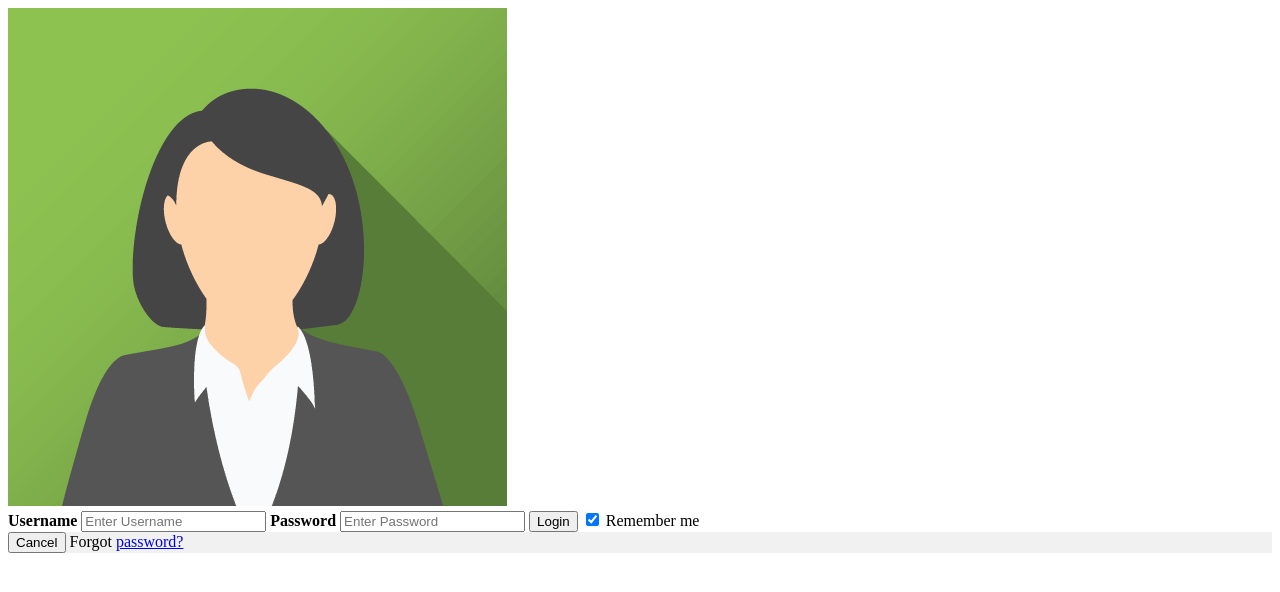
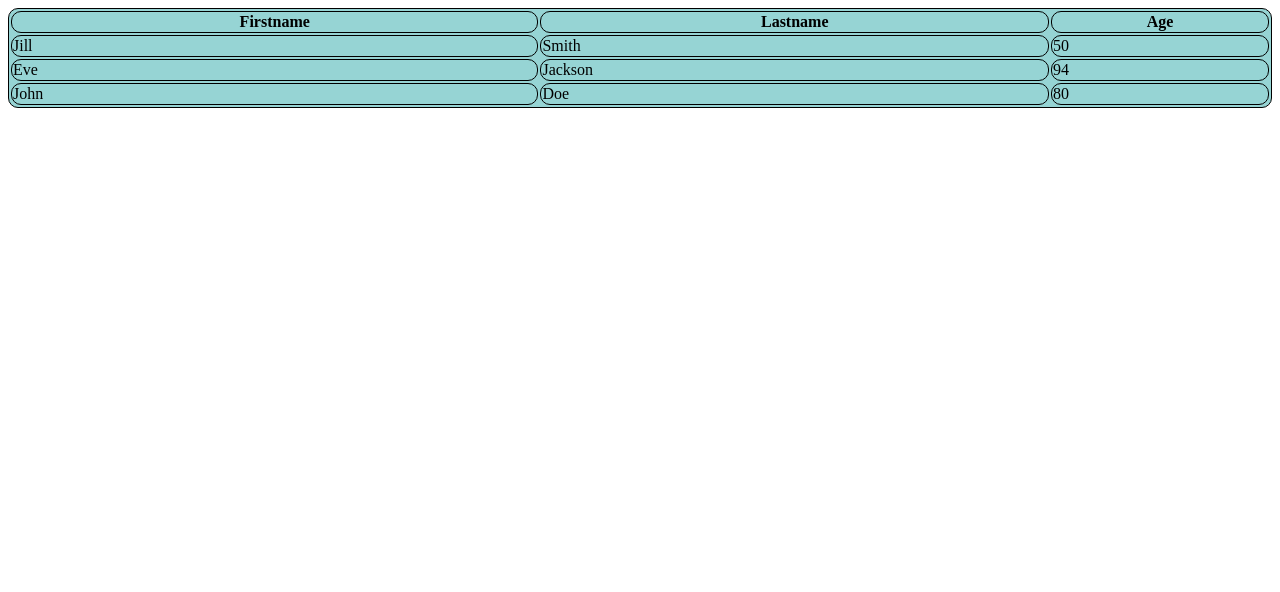
Before and after one commit to 23himanshusingh/HTML-CSS-tasks, a plain HTML site: page Task6.html in a window 1280 px wide. Drawn offline with Linux system fonts and the light colour scheme.

Commit message:
Task6.html

```diff
--- a/Task6.html
+++ b/Task6.html
@@ -4,31 +4,40 @@
     <meta charset="UTF-8">
     <meta name="viewport" content="width=device-width, initial-scale=1.0">
     <title>Document</title>
-    <link href="./style6.css" rel="stylesheet" type="text/css" />
+    <style>
+        table, th, td {
+            border: 1px solid black;
+            border-radius: 10px;
+          }
+    table,th,td{
+        background-color: #96D4D4;
+    }
+</style>
 </head>
 <body>
-    <form action="action_page.php" method="post">
-        <div class="imgcontainer">
-          <img src="img_avatar2.png" alt="Avatar" class="avatar">
-        </div>
+    <table style="width:100%">
+        <tr>
+            <th>Firstname</th>
+            <th>Lastname</th>
+            <th>Age</th>
+        </tr>
+        <tr>
+            <td>Jill</td>
+            <td>Smith</td>
+            <td>50</td>
+        </tr>
+        <tr>
+            <td>Eve</td>
+            <td>Jackson</td>
+            <td>94</td>
+        </tr>
+        <tr>
+            <td>John</td>
+            <td>Doe</td>
+            <td>80</td>
+        </tr>
 
-        <div class="container">
-          <label for="uname"><b>Username</b></label>
-          <input type="text" placeholder="Enter Username" name="uname" required>
+    </table>
 
-          <label for="psw"><b>Password</b></label>
-          <input type="password" placeholder="Enter Password" name="psw" required>
-
-          <button type="submit">Login</button>
-          <label>
-            <input type="checkbox" checked="checked" name="remember"> Remember me
-          </label>
-        </div>
-
-        <div class="container" style="background-color:#f1f1f1">
-          <button type="button" class="cancelbtn">Cancel</button>
-          <span class="psw">Forgot <a href="#">password?</a></span>
-        </div>
-      </form>
 </body>
 </html>
```
